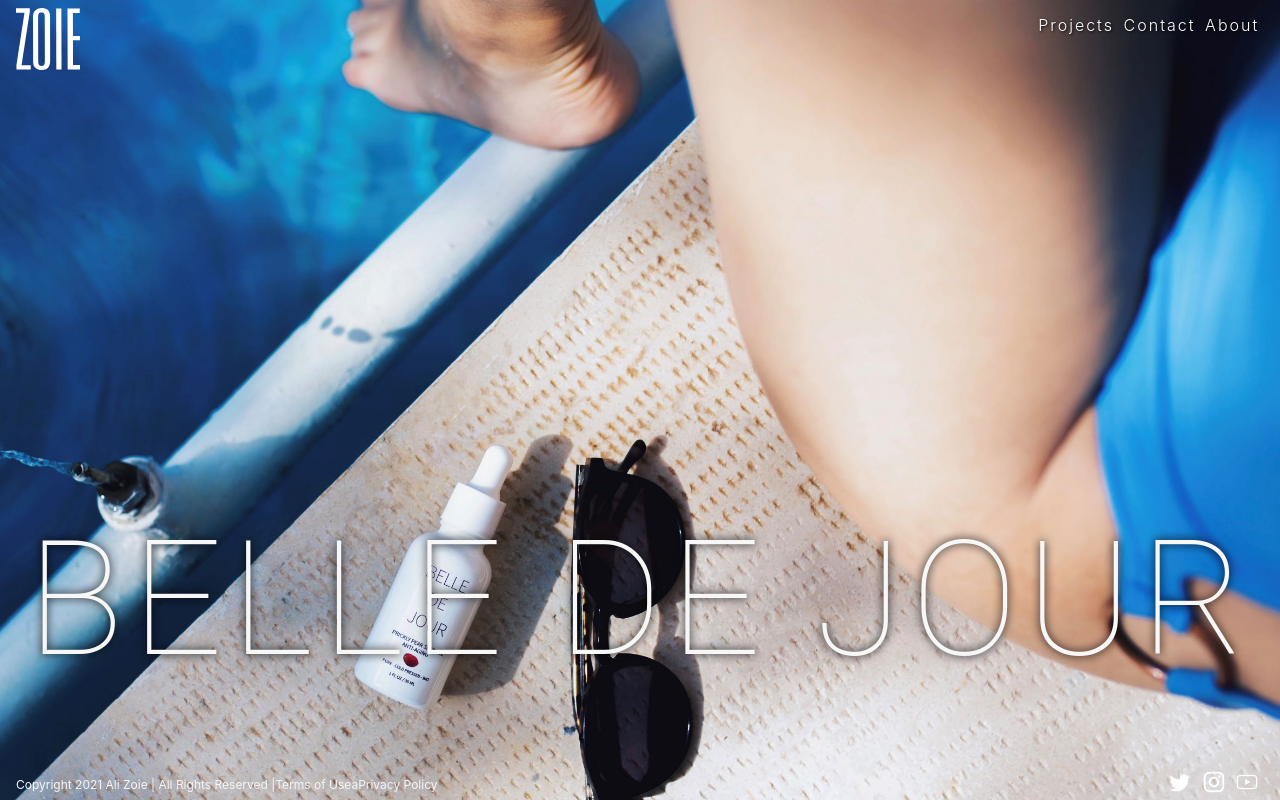
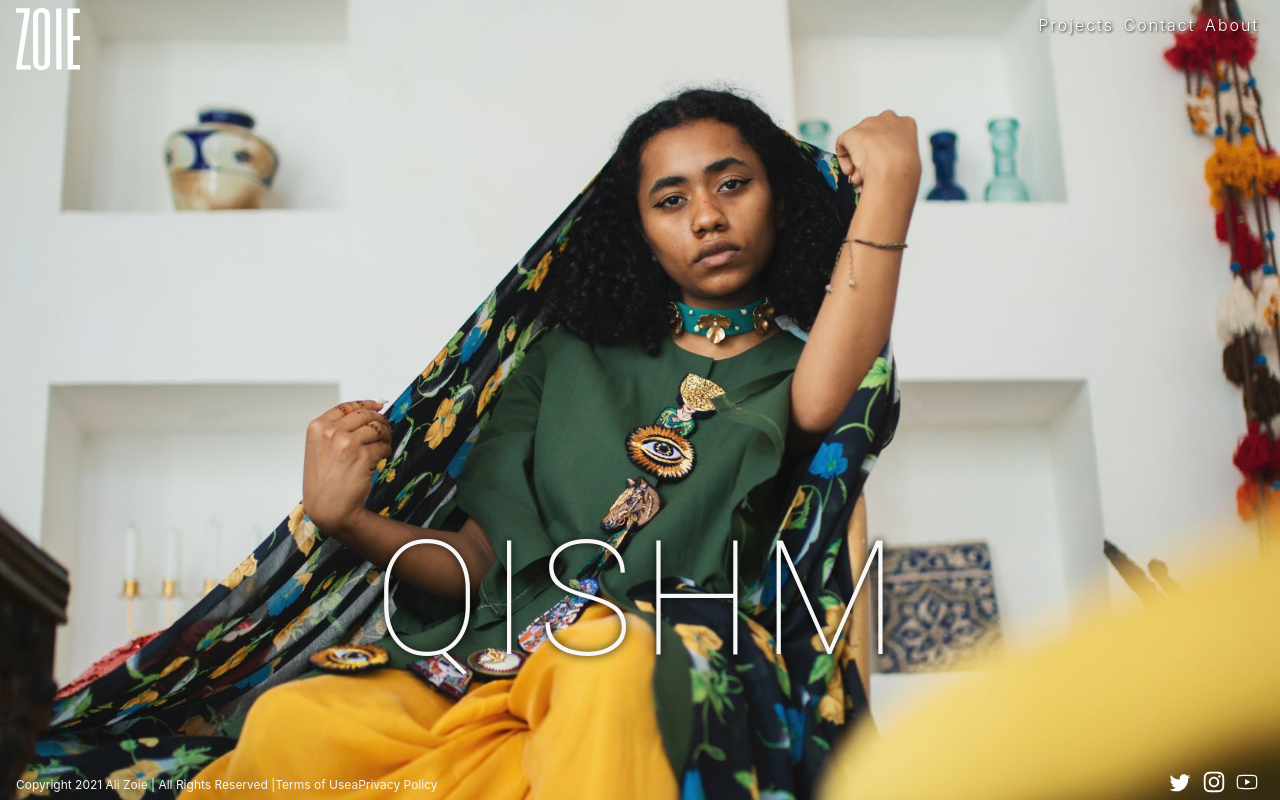
Before and after one commit to finishedcoot/zoie-next-typed, a Next.js app: page / in a window 1280 px wide. Built offline with nearby package versions, Linux system fonts and the light colour scheme.

Commit message:
dashbord completed

```diff
--- a/components/dashbord/DashbordSlide.tsx
+++ b/components/dashbord/DashbordSlide.tsx
@@ -10,7 +10,11 @@
   active: boolean;
 }> = ({ imageSrc, title, active }) => {
   return (
-    <div className="container relative">
+    <div
+      className={`container relative ${Styles.slideContainer} ${
+        active && Styles.active
+      }`}
+    >
       <Image
         layout="fill"
         src={imageSrc}
--- a/components/dashbord/DashbordSlider.tsx
+++ b/components/dashbord/DashbordSlider.tsx
@@ -1,47 +1,94 @@
-import React from "react";
+import React, { useState } from "react";
+import { StaticImageData } from "next/image";
 import DashbordSlide from "./DashbordSlide";
 import qishm from "../../public/dashbord/1.jpg";
 import belleDeJour from "../../public/dashbord/2.jpg";
 import kan from "../../public/dashbord/3.jpg";
 import avina from "../../public/dashbord/4.jpg";
+import styles from "../../styles/DashbordSlider.module.scss";
 
 const DashbordSlider: React.FC = (props) => {
-  const slides = [
+  const [current, setCurrent] = useState<number | undefined>(1);
+
+  const activationCheck = function (this: any) {
+    return this.id === current;
+  };
+
+  const slides: {
+    id: number;
+    title: string;
+    imageSrc: StaticImageData;
+    active: () => boolean;
+  }[] = [
+    { id: 1, title: "QISHM", imageSrc: qishm, active: activationCheck },
     {
-      title: "QISHM",
-      imageSrc: qishm,
-      active: false,
+      id: 2,
+      title: "BELLE DE JOUR",
+      imageSrc: belleDeJour,
+      active: activationCheck,
     },
     {
-      title: "BELLE DE JOUR",
-      imageSrc: belleDeJour,
-      active: true,
+      id: 3,
+      title: "KAN",
+      imageSrc: kan,
+      active: activationCheck,
     },
     {
-      title: "KAN",
-      imageSrc: kan,
-      active: false,
-    },
-    {
+      id: 4,
       title: "AVINA",
       imageSrc: avina,
-      active: false,
+      active: activationCheck,
     },
   ];
+  const goNext = () => {
+    if (current === 4) {
+      setCurrent(1);
+      return;
+    }
+    console.log(current);
+    setCurrent((prev) => ++prev!);
+  };
+  const goPrev = () => {
+    if (current === 1) {
+      setCurrent(4);
+      return;
+    }
+    setCurrent((prev) => --prev!);
+  };
+
+  const chooseSlide = (e: React.MouseEvent<HTMLElement>) => {
+    const chosenSlide = parseInt(e.currentTarget.dataset.indexnumber!);
+    setCurrent(chosenSlide);
+  };
 
   return (
-    <div className="fullScreen">
-      {slides.map(
-        (slide) =>
-          slide.active && (
-            <DashbordSlide
-              key={slide.title}
-              imageSrc={slide.imageSrc}
-              title={slide.title}
-              active={slide.active}
-            />
-          )
-      )}
+    <div className={`fullScreen ${styles.sliderContainer}`}>
+      <button
+        className={`${styles.arrowButton} ${styles.leftArrow}`}
+        onClick={goPrev}
+      ></button>
+      {slides.map((slide) => (
+        <DashbordSlide
+          key={slide.title}
+          imageSrc={slide.imageSrc}
+          title={slide.title}
+          active={slide.active()}
+        />
+      ))}
+      <button
+        className={`${styles.arrowButton} ${styles.rightArrow}`}
+        onClick={goNext}
+      ></button>
+      <div className={styles.dotsContainer}>
+        {slides.map((slide) => (
+          <span
+            className={`${styles.dot} ${slide.active() && styles.activeDot}`}
+            key={slide.id}
+            onClick={chooseSlide}
+            data-indexnumber={slide.id}
+          ></span>
+        ))}
+      </div>
     </div>
   );
 };
--- a/components/layout/footer/Footer.tsx
+++ b/components/layout/footer/Footer.tsx
@@ -29,7 +29,7 @@
       <div className={styles.social_media}>
         <a
           className={styles.footer_links}
-          href={"Twitter.com/alizoie"}
+          href={"https://Twitter.com/alizoie"}
           target="_blank"
           rel="noopener noreferrer"
         >
@@ -41,7 +41,7 @@
         </a>
         <a
           className={styles.footer_links}
-          href={"Instagram.com/mazoie"}
+          href={"https://Instagram.com/mazoie"}
           target="_blank"
           rel="noopener noreferrer"
         >
--- a/styles/DashbordSlide.module.scss
+++ b/styles/DashbordSlide.module.scss
@@ -1,3 +1,13 @@
+.slideContainer {
+  opacity: 0;
+  z-index: -1;
+  transition: 1s ease-in-out all;
+  position: absolute;
+  &.active {
+    opacity: 1;
+    z-index: 1;
+  }
+}
 .title {
   font-family: "Roboto", sans-serif;
   font-size: 3rem;
--- /dev/null
+++ b/styles/DashbordSlider.module.scss
@@ -0,0 +1,68 @@
+.sliderContainer {
+  position: relative;
+  &:hover .arrowButton {
+    opacity: 0.5;
+  }
+  &:hover .dot {
+    opacity: 1;
+  }
+}
+.arrowButton {
+  position: absolute;
+  width: 35px;
+  height: 35px;
+  z-index: 5;
+  border: none;
+  top: 50%;
+  display: flex;
+  border-radius: 50%;
+  justify-content: center;
+  align-items: center;
+  background-color: transparent;
+  background-image: url(/left-arrow.svg);
+  transition: opacity 0.5s ease-in-out;
+  opacity: 0;
+  &.rightArrow {
+    right: 1% !important;
+    transform: rotate(180deg);
+  }
+  &.leftArrow {
+    left: 1% !important;
+  }
+
+  .arrow {
+    border-radius: 50%;
+  }
+
+  &:hover {
+    cursor: pointer;
+    opacity: 1 !important;
+  }
+}
+
+.dotsContainer {
+  position: absolute;
+  bottom: 1rem;
+  height: 3rem;
+  width: 100vw;
+  display: flex;
+  justify-content: center;
+  align-items: center;
+  z-index: 2;
+  .dot {
+    width: 20px;
+    height: 20px;
+    margin: 0 5px;
+    border-radius: 50%;
+    background-color: rgba(0, 0, 0, 0.567);
+    opacity: 0;
+    transition: all 0.5s ease-in-out;
+    cursor: pointer;
+    &:hover {
+      background-color: rgba(0, 0, 0, 0.807);
+    }
+    &.activeDot {
+      background-color: black;
+    }
+  }
+}
--- a/tsconfig.json
+++ b/tsconfig.json
@@ -13,7 +13,8 @@
     "resolveJsonModule": true,
     "isolatedModules": true,
     "jsx": "preserve",
-    "incremental": true
+    "incremental": true,
+    "noImplicitThis": true
   },
   "include": ["next-env.d.ts", "**/*.ts", "**/*.tsx"],
   "exclude": ["node_modules"]
```
Also changed, not shown: public/left-arrow.svg (added).
